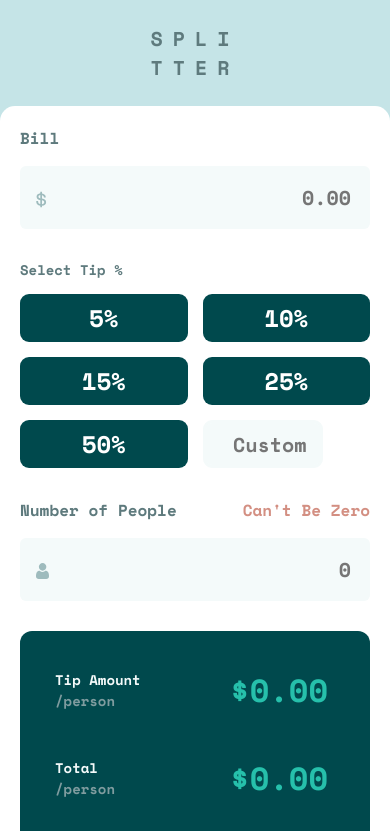
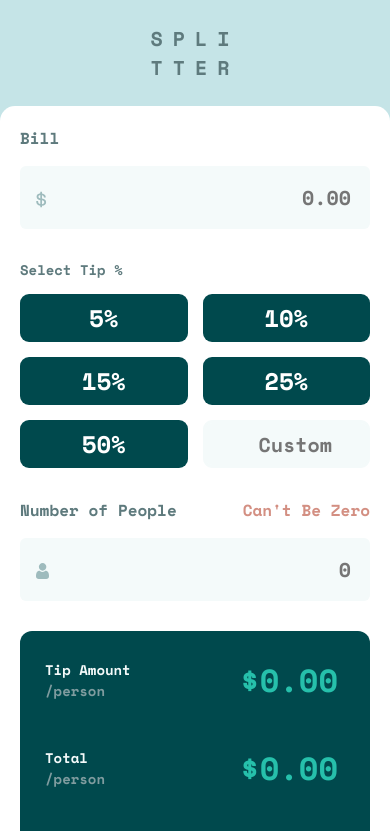
Before and after one commit to vic-samoylik-999/tip-splitter-react, a React (Vite) app: page / in a window 390 px wide. Shown: the top 831 px of the page. Built offline with nearby package versions, Linux system fonts and the light colour scheme.

Commit message:
feat: add responsive to some btns

```diff
--- a/src/App.jsx
+++ b/src/App.jsx
@@ -80,7 +80,11 @@ function App() {
                 </div>
                 <button
                   onClick={resetAll}
-                  className={bill || numPeople || isCustomTip ? 'reset reset-active' : 'reset'}
+                  className={
+                    bill || numPeople || isCustomTip || customTipAmount
+                      ? 'reset reset-active'
+                      : 'reset'
+                  }
                 >
                   reset
                 </button>
--- a/src/components/TipSelector.jsx
+++ b/src/components/TipSelector.jsx
@@ -41,6 +41,7 @@ function TipSelector(props) {
         })}
         <div className="tip-selector__custom-tip">
           <input
+            className="tip-selector__input"
             value={props.customTipAmount}
             onChange={customTipHandler}
             type="number"
--- a/src/scss/_layout.scss
+++ b/src/scss/_layout.scss
@@ -58,6 +58,9 @@
         background-color: var(--very-dark-cyan);
         padding: 35px 42px 40px 35px;
         border-radius: 12px;
+        @media (max-width: 480px) {
+            padding: 25px 32px 30px 25px;
+        }
     }
     @media (max-width: 560px) {
         width: 100%;
--- a/src/scss/components/_tip-selector.scss
+++ b/src/scss/components/_tip-selector.scss
@@ -16,19 +16,19 @@
     }
     &__custom-tip {
         width: 100%;
-        & input {
+    }
+    &__input {
         margin: 0;
         padding: 0;
-            max-width: 120px;
+        width: 120px;
         border-radius: 9px;
         text-align: right;
         height: 48px;
         padding-right: 13px;
         border-color: var(--very-light-grayish-cyan);
         @media (max-width: 560px) {
-                max-width: auto;
+            padding-right: 35px;
             width: 100%;
-            }
         }
     }
 }
```
Lines whose indentation alone changed are shown as unchanged.
